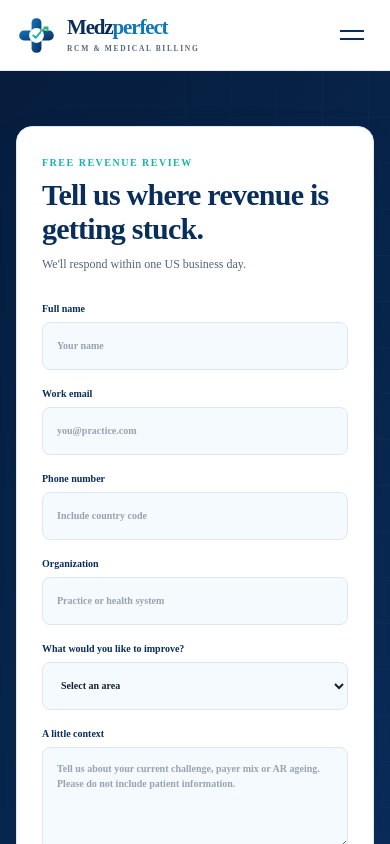
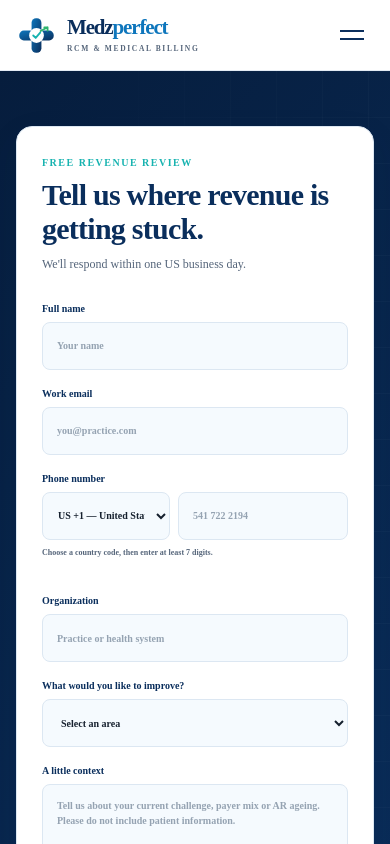
Before and after one commit to ranjithraja90-tech/medzperfect-site, a Next.js app: page /contact in a window 390 px wide. Shown: the top 844 px of the page. Built offline with nearby package versions, Linux system fonts and the light colour scheme.

Commit message:
Validate contact phone numbers

```diff
--- a/app/contact/contact-form.tsx
+++ b/app/contact/contact-form.tsx
@@ -1,16 +1,63 @@
 "use client";
 
-import { FormEvent, useState } from "react";
+import { ChangeEvent, FormEvent, useState } from "react";
+import { validatePhoneNumber } from "./phone-validation";
+
+const countryCodes = [
+  { country: "United States", code: "+1", short: "US" },
+  { country: "Canada", code: "+1", short: "CA" },
+  { country: "United Kingdom", code: "+44", short: "UK" },
+  { country: "India", code: "+91", short: "IN" },
+  { country: "Australia", code: "+61", short: "AU" },
+  { country: "United Arab Emirates", code: "+971", short: "AE" },
+  { country: "Singapore", code: "+65", short: "SG" },
+  { country: "Germany", code: "+49", short: "DE" },
+  { country: "France", code: "+33", short: "FR" },
+  { country: "Ireland", code: "+353", short: "IE" },
+  { country: "Netherlands", code: "+31", short: "NL" },
+  { country: "New Zealand", code: "+64", short: "NZ" },
+  { country: "Philippines", code: "+63", short: "PH" },
+  { country: "South Africa", code: "+27", short: "ZA" },
+  { country: "Mexico", code: "+52", short: "MX" },
+];
 
 export function ContactForm() {
   const [status, setStatus] = useState("");
   const [isSubmitting, setIsSubmitting] = useState(false);
+  const [selectedCountry, setSelectedCountry] = useState("US");
+  const [phoneNumber, setPhoneNumber] = useState("");
+  const [phoneError, setPhoneError] = useState("");
+  const countryCode = countryCodes.find(({ short }) => short === selectedCountry)?.code ?? "+1";
+
+  function handlePhoneChange(event: ChangeEvent<HTMLInputElement>) {
+    const value = event.target.value;
+    setPhoneNumber(value);
+    if (phoneError) setPhoneError(validatePhoneNumber(value, countryCode));
+  }
+
+  function handleCountryCodeChange(event: ChangeEvent<HTMLSelectElement>) {
+    const value = event.target.value;
+    const nextCountryCode = countryCodes.find(({ short }) => short === value)?.code ?? "+1";
+    setSelectedCountry(value);
+    if (phoneNumber) setPhoneError(validatePhoneNumber(phoneNumber, nextCountryCode));
+  }
 
   async function handleSubmit(event: FormEvent<HTMLFormElement>) {
     event.preventDefault();
     const form = event.currentTarget;
+    const validationMessage = validatePhoneNumber(phoneNumber, countryCode);
+    if (validationMessage) {
+      setPhoneError(validationMessage);
+      setStatus("Please check the phone number before sending your request.");
+      form.querySelector<HTMLInputElement>("#phone-number")?.focus();
+      return;
+    }
+
     const data = new FormData(form);
     const name = String(data.get("name") || "");
+    data.set("country_code", `${selectedCountry} ${countryCode}`);
+    data.set("phone", `${countryCode} ${phoneNumber.trim()}`);
+    data.delete("phone_number");
     data.append("_subject", `Medzperfect revenue review request — ${name}`);
     data.append("_template", "table");
     data.append("_captcha", "false");
@@ -26,6 +73,9 @@ export function ContactForm() {
       const result = await response.json().catch(() => ({ success: response.ok }));
       if (!response.ok || result.success === false) throw new Error("Submission failed");
       form.reset();
+      setSelectedCountry("US");
+      setPhoneNumber("");
+      setPhoneError("");
       setStatus("Thank you. Your request has been sent to the Medzperfect team.");
     } catch {
       setStatus("We couldn't send the request. Please call +1 541 7222194 and we'll help directly.");
@@ -45,7 +95,41 @@ export function ContactForm() {
         <input className="form-honeypot" name="_honey" type="text" tabIndex={-1} autoComplete="off" aria-hidden="true" />
         <label>Full name<input name="name" type="text" autoComplete="name" required placeholder="Your name" /></label>
         <label>Work email<input name="email" type="email" autoComplete="email" required placeholder="you@practice.com" /></label>
-        <label>Phone number<input name="phone" type="tel" autoComplete="tel" placeholder="Include country code" /></label>
+        <div className="phone-field">
+          <span className="form-label" id="phone-label">Phone number</span>
+          <div className="phone-input-group">
+            <select
+              aria-label="Country calling code"
+              name="country_code"
+              value={selectedCountry}
+              onChange={handleCountryCodeChange}
+            >
+              {countryCodes.map(({ country, code, short }) => (
+                <option key={`${short}-${code}`} value={short}>{short} {code} — {country}</option>
+              ))}
+            </select>
+            <input
+              id="phone-number"
+              aria-describedby="phone-help phone-error"
+              aria-invalid={phoneError ? "true" : "false"}
+              aria-labelledby="phone-label"
+              name="phone_number"
+              type="tel"
+              inputMode="tel"
+              autoComplete="tel-national"
+              required
+              maxLength={22}
+              pattern="[0-9() .-]+"
+              title="Use numbers, spaces, parentheses, periods, or hyphens."
+              placeholder="541 722 2194"
+              value={phoneNumber}
+              onChange={handlePhoneChange}
+              onBlur={() => setPhoneError(validatePhoneNumber(phoneNumber, countryCode))}
+            />
+          </div>
+          <small className="phone-help" id="phone-help">Choose a country code, then enter at least 7 digits.</small>
+          <small className="field-error" id="phone-error" aria-live="polite">{phoneError}</small>
+        </div>
         <label>Organization<input name="organization" type="text" autoComplete="organization" placeholder="Practice or health system" /></label>
         <label className="full-field">What would you like to improve?
           <select name="interest" defaultValue="" required>
--- /dev/null
+++ b/app/contact/phone-validation.ts
@@ -0,0 +1,26 @@
+export const MIN_PHONE_DIGITS = 7;
+export const MAX_E164_DIGITS = 15;
+
+const ALLOWED_PHONE_CHARACTERS = /^[0-9\s().-]+$/;
+
+export function validatePhoneNumber(value: string, countryCode: string): string {
+  const trimmedValue = value.trim();
+  if (!trimmedValue) return "Enter a phone number.";
+
+  if (!ALLOWED_PHONE_CHARACTERS.test(trimmedValue)) {
+    return "Use only numbers, spaces, parentheses, periods, or hyphens.";
+  }
+
+  const localDigits = trimmedValue.replace(/\D/g, "");
+  if (localDigits.length < MIN_PHONE_DIGITS) {
+    return `Enter at least ${MIN_PHONE_DIGITS} digits after the country code.`;
+  }
+
+  const countryCodeDigits = countryCode.replace(/\D/g, "").length;
+  const maximumLocalDigits = MAX_E164_DIGITS - countryCodeDigits;
+  if (localDigits.length > maximumLocalDigits) {
+    return `Enter no more than ${maximumLocalDigits} digits for this country code.`;
+  }
+
+  return "";
+}
--- a/app/globals.css
+++ b/app/globals.css
@@ -347,12 +347,18 @@ p { color: var(--slate); line-height: 1.72; }
 .form-heading h2 { font-size: 30px; margin: 8px 0; }
 .form-heading p { font-size: 12px; margin-bottom: 28px; }
 .form-grid { display: grid; gap: 18px; grid-template-columns: 1fr 1fr; }
-.form-grid label { color: var(--navy); display: flex; flex-direction: column; font-size: 10px; font-weight: 750; gap: 8px; }
+.form-grid label, .phone-field { color: var(--navy); display: flex; flex-direction: column; font-size: 10px; font-weight: 750; gap: 8px; }
 .form-grid input, .form-grid select, .form-grid textarea { background: var(--ice); border: 1px solid var(--line); border-radius: 8px; color: var(--ink); outline: none; padding: 13px 14px; transition: border 150ms ease, box-shadow 150ms ease; }
 .form-grid input, .form-grid select { height: 48px; }
 .form-grid textarea { line-height: 1.5; resize: vertical; }
 .form-grid input::placeholder, .form-grid textarea::placeholder { color: #95a3b2; }
 .form-grid input:focus, .form-grid select:focus, .form-grid textarea:focus { border-color: var(--blue); box-shadow: 0 0 0 3px rgba(14,118,188,.09); }
+.phone-input-group { display: grid; gap: 8px; grid-template-columns: minmax(128px, .8fr) minmax(0, 1.2fr); }
+.phone-input-group select { min-width: 0; padding-left: 11px; padding-right: 8px; }
+.phone-input-group input[aria-invalid="true"] { border-color: #b42318; box-shadow: 0 0 0 3px rgba(180,35,24,.08); }
+.phone-help, .field-error { font-size: 8px; font-weight: 600; line-height: 1.35; }
+.phone-help { color: var(--slate); }
+.field-error { color: #b42318; min-height: 11px; }
 .form-honeypot { left: -9999px !important; position: absolute !important; }
 .full-field { grid-column: 1 / -1; }
 .form-footer { align-items: center; border-top: 1px solid var(--line); display: flex; gap: 20px; margin-top: 26px; padding-top: 24px; }
```
Also changed, not shown: 2 other files (tests, documents, lock files or other folders).
